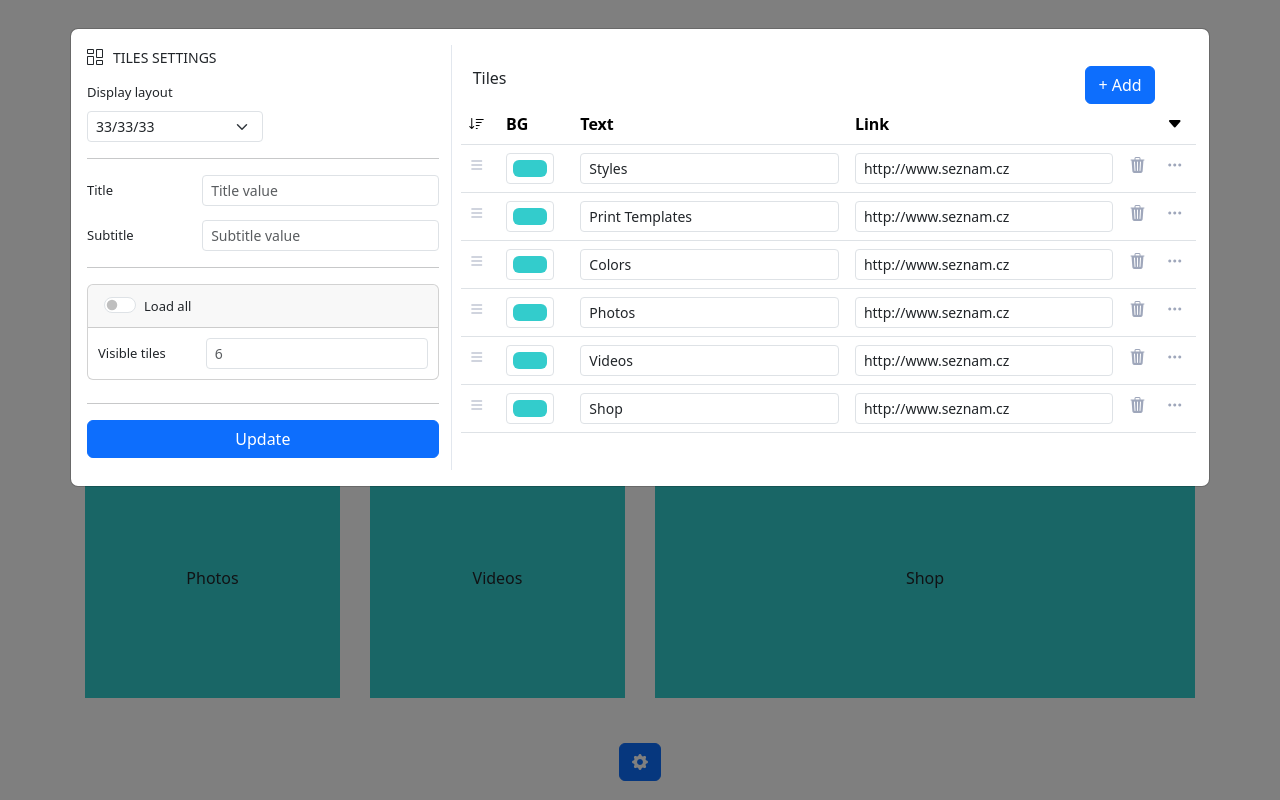
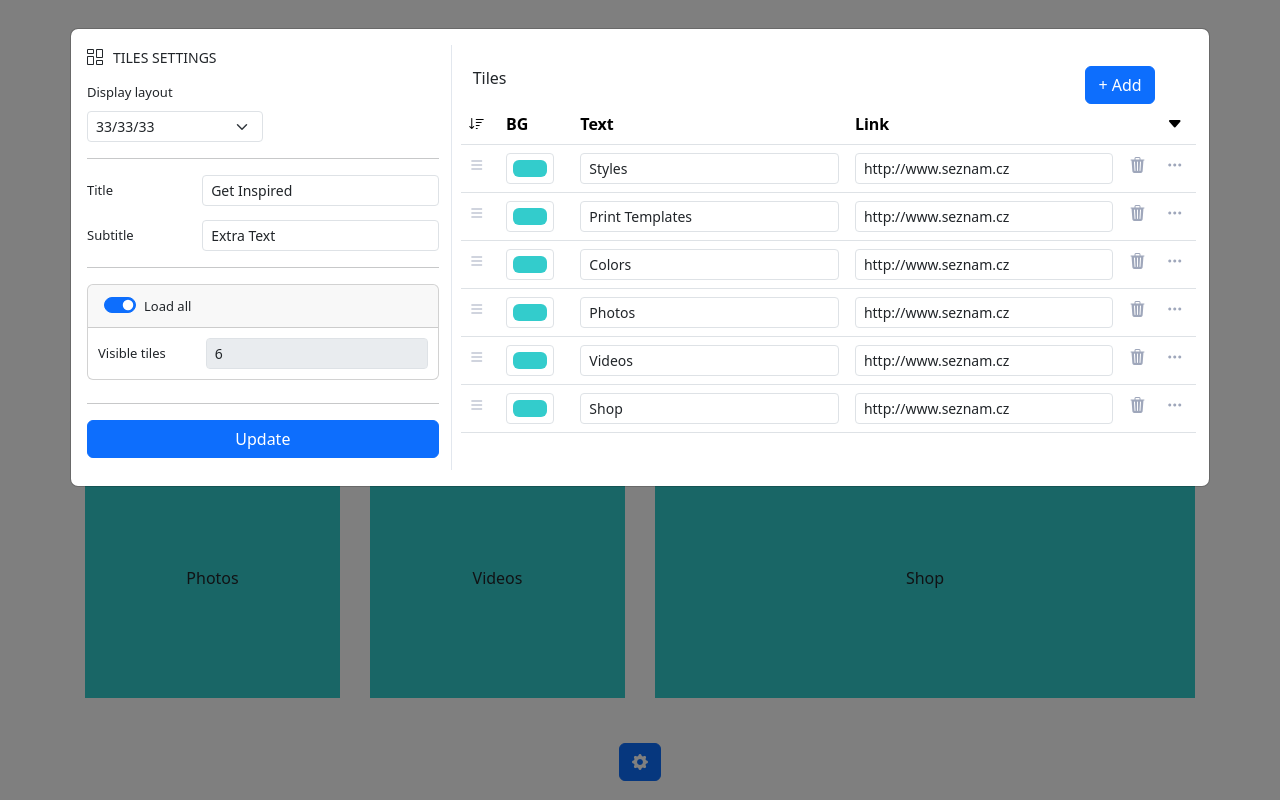
Before and after one commit to xcharva5/papirfly-project, an Angular app: page / in a window 1280 px wide. Both pictures are taken after a click on the button 640 px from the left and 762 px from the top of the page. Built offline with nearby package versions, Linux system fonts and the light colour scheme.

Commit message:
PF-005: settings

```diff
--- a/src/app/tiles/tile-dashboard/tile-dashboard.component.html
+++ b/src/app/tiles/tile-dashboard/tile-dashboard.component.html
@@ -17,7 +17,7 @@
     <div class="modal-dialog modal-xl">
       <div class="modal-content">
         <div class="modal-body">
-            <form action="#">
+            <form [formGroup]="settingsForm" (ngSubmit)="onSubmit()">
                 <div class="row">
                     <div class="col-4 settings__left">
                         <div class="settings__header">
@@ -27,9 +27,9 @@
 
                         <div class="settings__dropdown">
                             <label for="layoutSetting" class="form-label settings__dropdown-label">Display layout</label>
-                            <select class="form-select form-select-sm" id="layoutSetting">
-                                <option selected value="33/33/33">33/33/33</option>
-                                <option value="25/25/50">25/25/50</option>
+                            <select class="form-select form-select-sm" id="layoutSetting" formControlName="layoutType">
+                                <option selected value="33/33/33" [ngValue]="'33/33/33'">33/33/33</option>
+                                <option value="25/25/50" [ngValue]="'25/25/50'">25/25/50</option>
                             </select>
                         </div>
 
@@ -37,11 +37,11 @@
 
                         <div class="d-flex align-items-center settings__text">
                             <label for="title" class="form-label settings__text-label">Title</label>
-                            <input type="text" class="form-control form-control-sm" id="title" placeholder="Title value">
+                            <input type="text" class="form-control form-control-sm" id="title" placeholder="Title value" formControlName="title">
                         </div>
                         <div class="d-flex align-items-center settings__text">
                             <label for="subtitle" class="form-label settings__text-label">Subtitle</label>
-                            <input type="text" class="form-control form-control-sm" id="subtitle" placeholder="Subtitle value">
+                            <input type="text" class="form-control form-control-sm" id="subtitle" placeholder="Subtitle value" formControlName="subtitle">
                         </div>
 
                         <hr class="hr" />
@@ -50,13 +50,13 @@
                             <div class="card-header">
                                 <div class="form-check form-switch">
                                     <label class="form-check-label settings__switch-label" for="flexSwitchCheckDefault">Load all</label>
-                                    <input class="form-check-input" type="checkbox" id="flexSwitchCheckDefault">
+                                    <input class="form-check-input" type="checkbox" id="flexSwitchCheckDefault" formControlName="loadAllTiles" checked>
                                 </div>
                             </div>
                             <div class="card-body">
                                 <div class="d-flex align-items-center settings__number">
                                     <label for="visibleTiles" class="form-label settings__text-label">Visible tiles</label>
-                                    <input type="text" class="form-control form-control-sm" id="displayedTiles" placeholder="6">
+                                    <input type="text" class="form-control form-control-sm" id="displayedTiles" placeholder="6" formControlName="visibleTiles">
                                 </div>
                             </div>
                         </div>
@@ -69,7 +69,7 @@
                         <div class="row">
                             <div class="col-10">Tiles</div>
                             <div class="col-2">
-                                <button class="btn btn-primary">+ Add</button>
+                                <button class="btn btn-primary" (click)="addTile()">+ Add</button>
                             </div>
                         </div>
                         <div class="row">
--- a/src/app/tiles/tile-dashboard/tile-dashboard.component.ts
+++ b/src/app/tiles/tile-dashboard/tile-dashboard.component.ts
@@ -1,4 +1,5 @@
 import { Component } from '@angular/core';
+import { FormArray, FormBuilder } from '@angular/forms';
 
 export interface Tile {
   text: string;
@@ -54,4 +55,42 @@ export class TileDashboardComponent {
   extraText = "Extra Text";
   layoutSetting: LayoutSetting = "25/25/50";
 
+  settingsForm = this.fb.group({
+    layoutType: ['33/33/33'],
+    title: ['Get Inspired'],
+    subtitle: ['Extra Text'],
+    loadAllTiles: [true],
+    visibleTiles: [{value: 6, disabled: true}],
+    tiles: this.fb.array([
+      // this.fb.group({
+      //   order: [''],
+      //   color: [''],
+      //   text: [''],
+      //   url: [''],
+      // })
+    ])
+
+
+  })
+
+  get tilesFormArray() {
+    return this.settingsForm.controls["tiles"] as FormArray;
+  }
+
+  constructor(private fb: FormBuilder) { }
+
+  onSubmit(): void {
+    console.warn(this.settingsForm.value);
+  }
+
+  addTile(): void {
+    const newTile = this.fb.group(
+      {
+        text: ['New tile'],
+        url: [''],
+        color: ['#33cccc'],
+      }
+    );
+    this.tilesFormArray.push(newTile);
+  }
 }
--- a/src/app/tiles/tiles.module.ts
+++ b/src/app/tiles/tiles.module.ts
@@ -1,5 +1,7 @@
 import { NgModule } from '@angular/core';
 import { CommonModule } from '@angular/common';
+import { ReactiveFormsModule } from '@angular/forms';
+
 import { TileDashboardComponent } from './tile-dashboard/tile-dashboard.component';
 import { TileListComponent } from './tile-list/tile-list.component';
 
@@ -11,7 +13,8 @@ import { TileListComponent } from './tile-list/tile-list.component';
     TileListComponent
   ],
   imports: [
-    CommonModule
+    CommonModule,
+    ReactiveFormsModule
   ]
 })
 export class TilesModule { }
```
